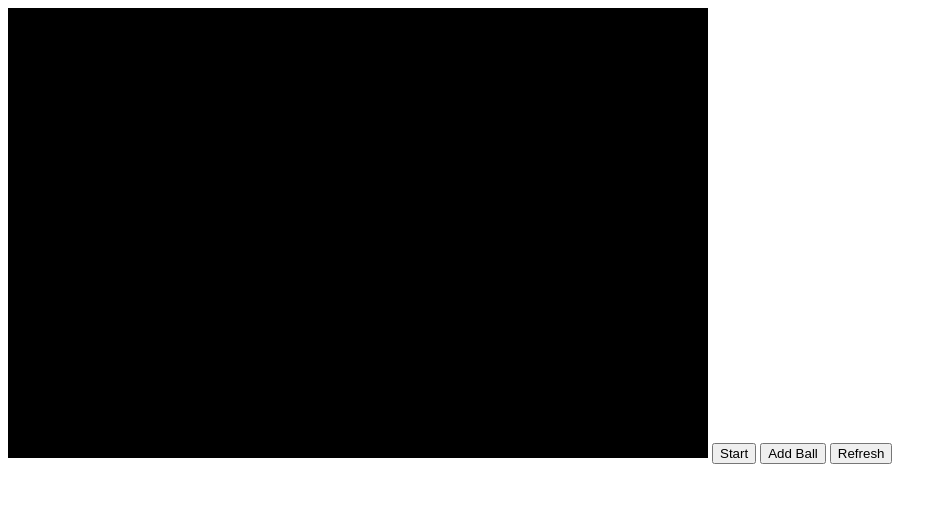
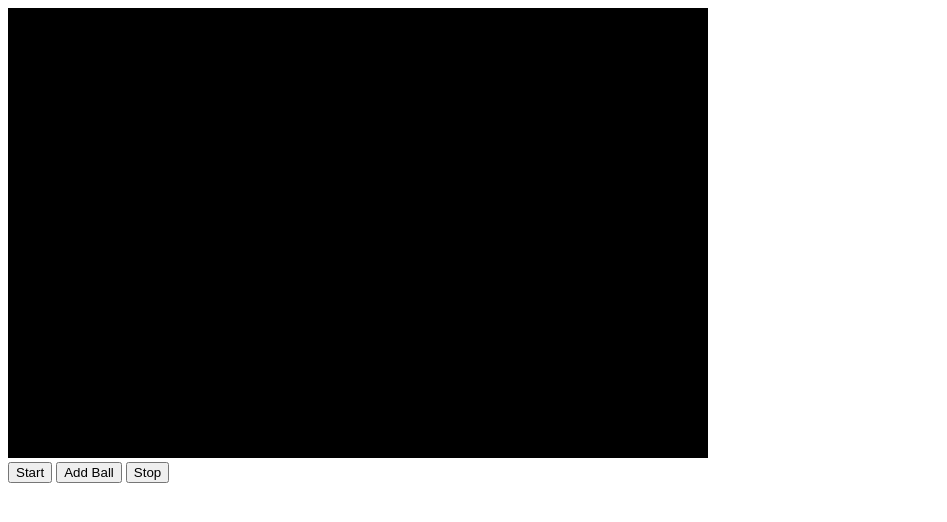
Before and after one commit to jestann/ball-clock, a plain HTML site: page index.html in a window 1280 px wide. Shown: the whole page, without its empty margins (0-947 px from the left). Drawn offline with Linux system fonts and the light colour scheme.

Commit message:
modified interface

```diff
--- a/index.html
+++ b/index.html
@@ -8,8 +8,10 @@
 </head>
 <body onLoad='animate()'>
   <canvas id='canvas'></canvas>
-  <button id='start'>Start</button>
-  <button id='add'>Add Ball</button>
-  <button id='refresh'>Refresh</button>
+  <div>
+    <button id='start'>Start</button>
+    <button id='add'>Add Ball</button>
+    <button id='stop'>Stop</button>
+  </div>
   <script src='/visual.js'></script>
 </body>
```
